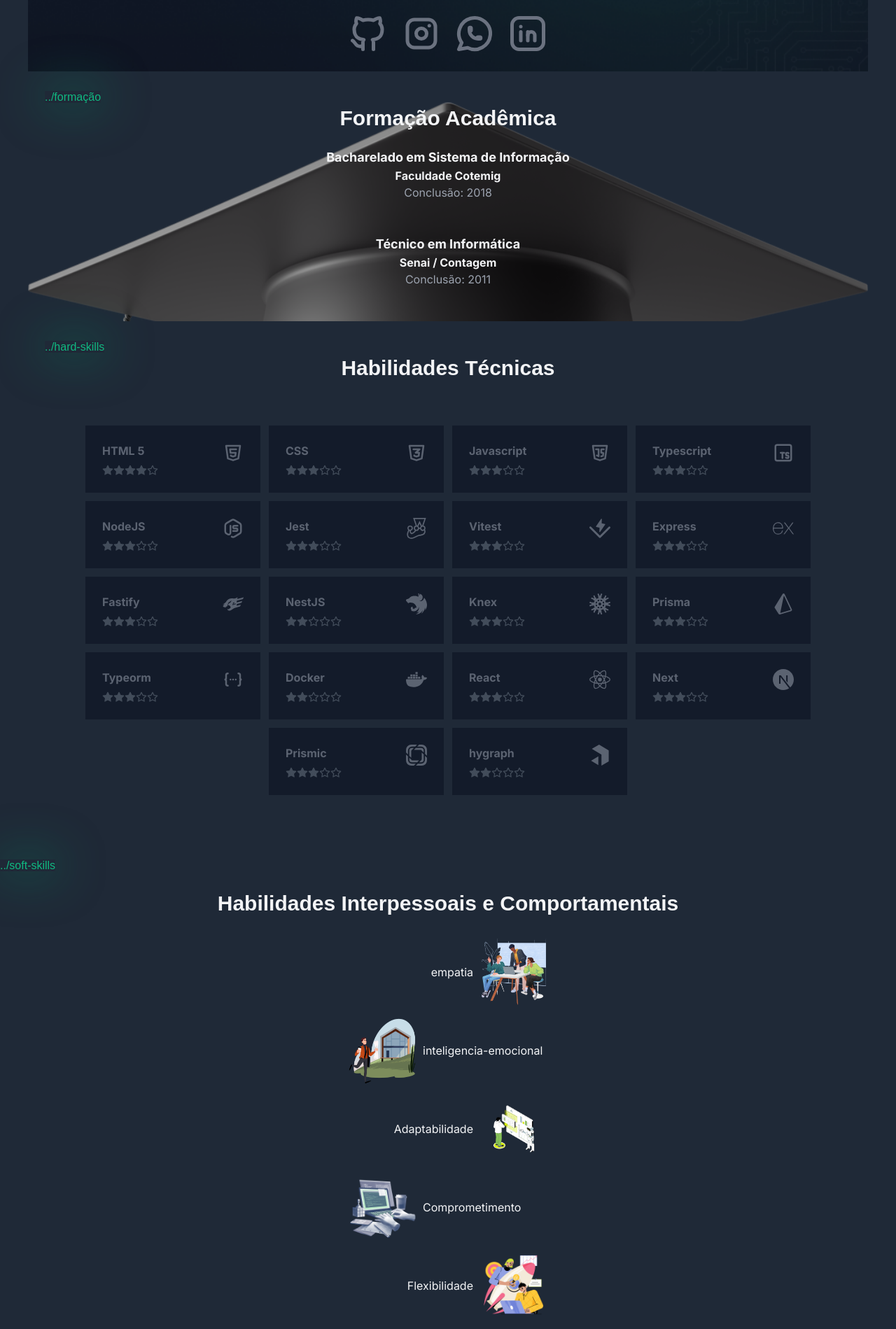
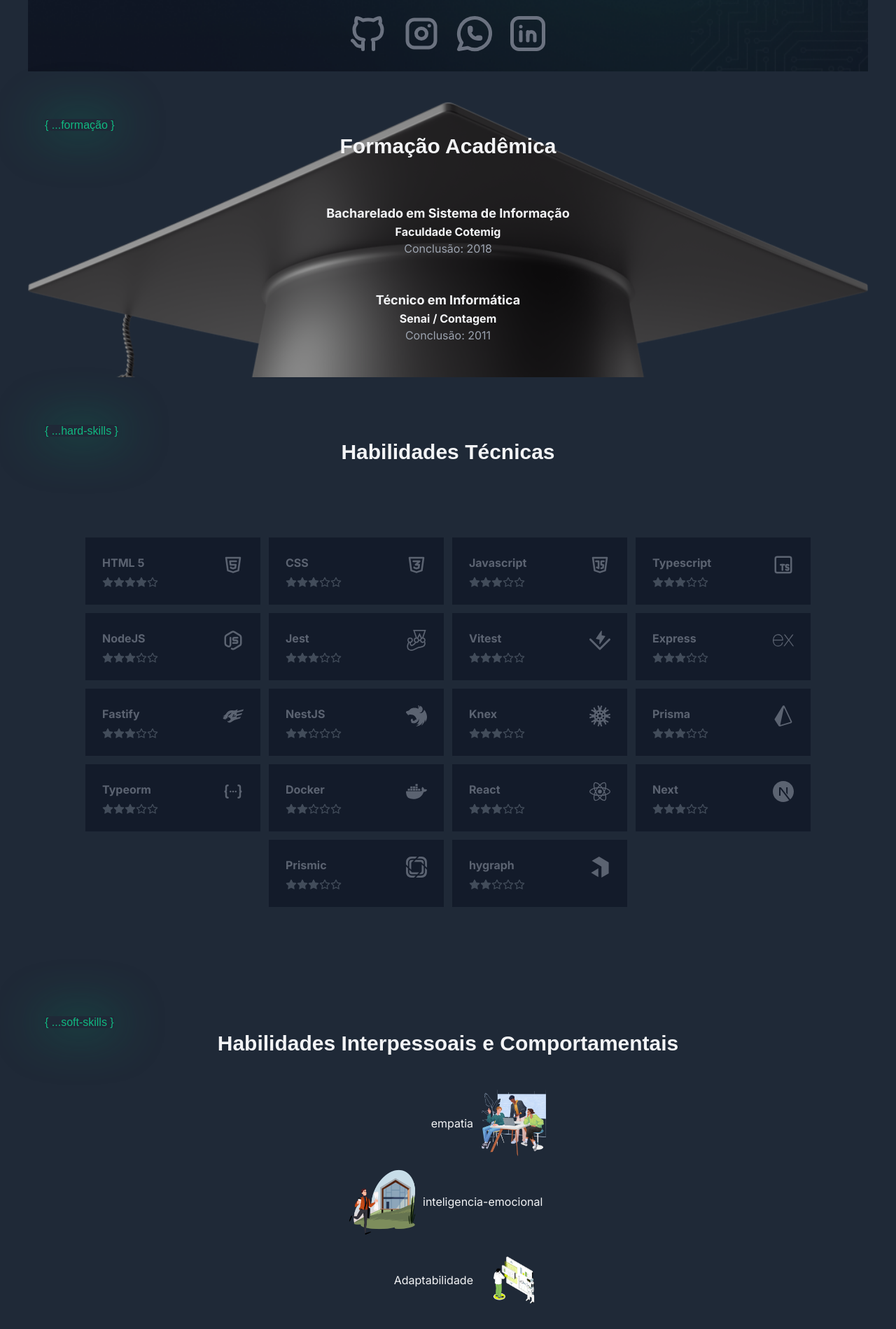
Before and after one commit to maironvilela/portifolio-nextjs, a Next.js app: page / in a window 1280 px wide. Shown: the part 466-2365 px from the top of the page at 70% size. Built offline with nearby package versions, Linux system fonts and the light colour scheme; a web font is replaced by a local one.

Commit message:
refactot: create componente with title and subsitle to sections header

```diff
--- a/src/app/components/_home-page/education/index.tsx
+++ b/src/app/components/_home-page/education/index.tsx
@@ -1,11 +1,16 @@
-export const Education = () => { // precisa criar componente edutacationItem
+import { SectionHeader } from "@/components/shared/sections-header"
+
+export const Education = () => { // precisa criar componente educationItem
+    const TITLE = 'Formação Acadêmica'
+    const SUBTITLE = '{ ...formação }'
+
     return (
+
         <section className="container bg-education-image bg-cover pb-40" >
 
-            <div>
-                <span className="section-sub-title">../formação</span>
-                <h2 className="section-title text-center">Formação Acadêmica</h2>
-            </div>
+            <SectionHeader title={TITLE} subTitle={SUBTITLE} />
+
+
             <div className="flex flex-col items-center py-6">
                 <strong className="text-lg">
                     Bacharelado em Sistema de Informação
@@ -22,6 +27,6 @@ export const Education = () => { // precisa criar componente edutacationItem
                 <strong> Senai / Contagem</strong>
                 <span className="text-gray-400">Conclusão: 2011</span>
             </div>
-        </section>
+        </section >
     )
 }
--- a/src/app/components/_home-page/hard-skills/index.tsx
+++ b/src/app/components/_home-page/hard-skills/index.tsx
@@ -21,8 +21,10 @@ import {
   SiVitest,
 } from 'react-icons/si'
 import { SkillCard } from './skill-card'
+import { SectionHeader } from '@/components/shared/sections-header'
 
 export const HardSkills = () => {
+
   const HARD_SKILLS = [
     {
       description: 'HTML 5',
@@ -119,10 +121,8 @@ export const HardSkills = () => {
   ]
   return (
     <section className="container flex flex-col">
-      <div>
-        <span className="section-sub-title ">../hard-skills</span>
-        <h2 className="section-title text-center">Habilidades Técnicas</h2>
-      </div>
+
+      <SectionHeader title={'Habilidades Técnicas'} subTitle='{ ...hard-skills }' />
 
       <div className="flex justify-center gap-3 flex-wrap py-16 ">
         {HARD_SKILLS.map((skill, index) => (
--- a/src/app/components/_home-page/hero/index.tsx
+++ b/src/app/components/_home-page/hero/index.tsx
@@ -35,7 +35,7 @@ export const Hero = () => {
     <section className="container flex flex-col-reverse items-center bg-hero-image bg-cover mt-20">
       <div className="flex flex-col gap-3">
         <div className="text-center pt-3 ">
-          <h1 className="text-4xl font-mono font-semibold ">Mairon Vilela</h1>
+          <h1 className="text-4xl font-mono font-semibold ">{'Mairon Vilela'}</h1>
           <div className="h-[3px] w-20 m-auto bg-gray-800 shadow-teste" />
           <strong className="text-base  text-emerald-500 mt-1 ">
             Desenvolvedor Back-end Javascript
--- a/src/app/components/_home-page/professional-experience/index.tsx
+++ b/src/app/components/_home-page/professional-experience/index.tsx
@@ -1,3 +1,4 @@
+import { SectionHeader } from "@/components/shared/sections-header";
 import { ExperienceItem } from "./experience-item"
 import { MdCurrencyExchange } from "react-icons/md";
 
@@ -73,16 +74,15 @@ export const ProfessionalExperience = () => {
 
     ]
     return (
-        <section className="container flex flex-col items-center mt-10">
-            <div>
-                <span className="section-sub-title">../Experiences</span>
-                <h2 className="section-title text-center">Experiências Profissionais</h2>
-                <p className="container text-gray-400 text-center mt-4 text-sm">
-                    Busco constantemente a melhoria contínua e o desenvolvimento pessoal e
-                    profissional. Estou sempre em busca de oportunidades de aprendizado e
-                    crescimento
-                </p>
-            </div>
+        <section className="container flex flex-col ">
+
+            <SectionHeader title="Experiências Profissionais" subTitle="{ ...experiences }" />
+            <p className="p-8 text-center">
+                Busco constantemente a melhoria contínua e o desenvolvimento pessoal e
+                profissional. Estou sempre em busca de oportunidades de aprendizado e
+                crescimento
+            </p>
+
             <div className="flex flex-col gap-10">
 
                 {PROFESSION_EXPERIENCE_ITEMS.map(({ icon, company, position, description, startDate, endDate }, index) => (
@@ -97,6 +97,6 @@ export const ProfessionalExperience = () => {
 
 
             </div>
-        </section>
+        </section >
     )
 }
--- a/src/app/components/_home-page/qualifications/index.tsx
+++ b/src/app/components/_home-page/qualifications/index.tsx
@@ -1,5 +1,6 @@
 import { FaMedal } from "react-icons/fa";
 import { QualificationsItem } from "./qualifications-Item";
+import { SectionHeader } from "@/components/shared/sections-header";
 
 
 export const Qualifications = () => {
@@ -105,14 +106,9 @@ export const Qualifications = () => {
     ]
     return (
         <section className="container flex flex-col mt-6">
-            <div>
-                <span className="section-sub-title shadow-teste ">
-                    ../cursos
-                </span>
-                <h2 className="container section-title text-center  ">
-                    Qualificações e Atividades Complementares
-                </h2>
-            </div>
+
+            <SectionHeader title=" Qualificações e Atividades Complementares" subTitle="{ ...cursos }" />
+
 
             <div className="flex flex-col gap-8">
 
--- a/src/app/components/_home-page/soft-skills/index.tsx
+++ b/src/app/components/_home-page/soft-skills/index.tsx
@@ -1,3 +1,4 @@
+import { SectionHeader } from '@/components/shared/sections-header'
 import { SoftSkillCard } from './soft-skill-card'
 
 export const SoftSkill = () => {
@@ -36,15 +37,10 @@ export const SoftSkill = () => {
     },
   ]
   return (
-    <section className="flex flex-col">
-      <div>
-        <span className="section-sub-title shadow-teste ">
-          ../soft-skills
-        </span>
-        <h2 className="container section-title text-center  ">
-          Habilidades Interpessoais e Comportamentais
-        </h2>
-      </div>
+    <section className="container flex flex-col">
+
+      <SectionHeader title={'Habilidades Interpessoais e Comportamentais'} subTitle=' { ...soft-skills }' />
+
 
 
       <div className="flex flex-col items-center">
--- /dev/null
+++ b/src/app/components/shared/sections-header/index.tsx
@@ -0,0 +1,13 @@
+type SectionHeaderProps = {
+    title: string;
+    subTitle: string;
+}
+
+export const SectionHeader = ({ title, subTitle }: SectionHeaderProps) => {
+    return (
+        <div className="py-10">
+            <span className="text-emerald-500 font-mono shadow-teste ">{subTitle}</span>
+            <h2 className="text-3xl font-bold font-mono text-center ">{title}</h2>
+        </div>
+    )
+}
--- a/src/app/globals.css
+++ b/src/app/globals.css
@@ -30,12 +30,4 @@
   .styles-icons {
     @apply text-gray-500 hover:text-gray-100 ease-in duration-300;
   }
-
-  .section-title {
-    @apply text-3xl font-bold font-mono;
-  }
-
-  .section-sub-title {
-    @apply text-emerald-500 font-mono shadow-teste;
-  }
 }
--- a/src/app/layout.tsx
+++ b/src/app/layout.tsx
@@ -1,7 +1,7 @@
 import type { Metadata } from 'next'
 import { Inter, Kode_Mono } from 'next/font/google'
 import './globals.css'
-import { Header } from './components/header'
+import { Header } from './components/shared/header'
 
 export const metadata: Metadata = {
   title: 'Create Next App',
```
Also changed, not shown: src/app/components/shared/header/index.tsx (renamed from src/app/components/header/index.tsx).
